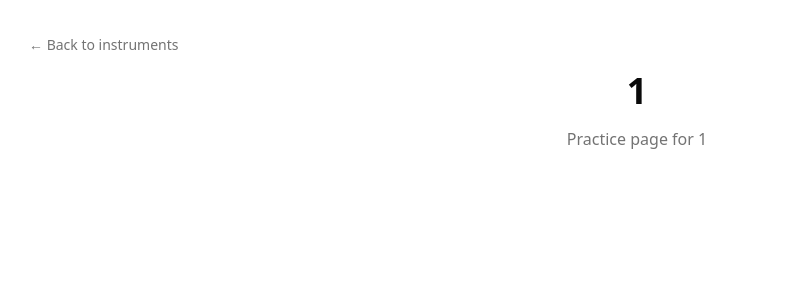
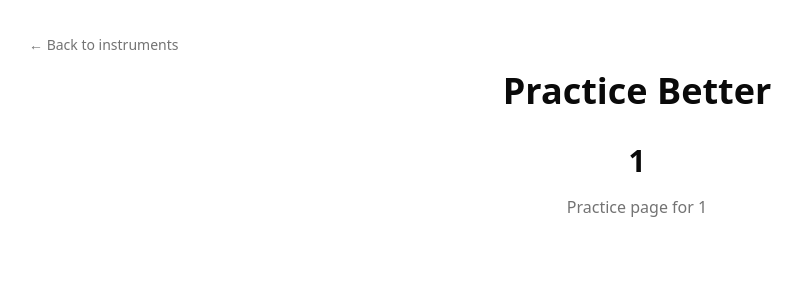
Before and after one commit to calebschoepp/practice, a React (Vite) app: page /instruments/1 in a window 1280 px wide. Shown: the top 300 px of the page, without its empty margins (3-805 px from the left). Built offline with nearby package versions, Linux system fonts and the light colour scheme.

Commit message:
refactor: extract Header component for navigation

```diff
--- /dev/null
+++ b/src/components/Header.tsx
@@ -0,0 +1,23 @@
+import { useNavigate } from "react-router-dom";
+
+interface HeaderProps {
+  showBackButton?: boolean;
+}
+
+export function Header({ showBackButton = false }: HeaderProps) {
+  const navigate = useNavigate();
+
+  return (
+    <header className="mb-8">
+      {showBackButton && (
+        <button
+          onClick={() => navigate("/")}
+          className="mb-4 text-sm text-muted-foreground hover:text-foreground"
+        >
+          ← Back to instruments
+        </button>
+      )}
+      <h1 className="text-4xl font-bold text-center">Practice Better</h1>
+    </header>
+  );
+}
--- a/src/pages/Home.tsx
+++ b/src/pages/Home.tsx
@@ -1,9 +1,10 @@
 import { InstrumentCard } from "@/components/InstrumentCard";
+import { Header } from "@/components/Header";
 
 export function Home() {
   return (
     <div className="container mx-auto p-8">
-      <h1 className="text-4xl font-bold text-center mb-4">Practice Better</h1>
+      <Header />
       <p className="text-center text-muted-foreground mb-8">What are we practicing today?</p>
 
       <div className="grid grid-cols-1 md:grid-cols-2 gap-4 max-w-sm md:max-w-xl mx-auto">
--- a/src/pages/InstrumentPage.tsx
+++ b/src/pages/InstrumentPage.tsx
@@ -1,18 +1,13 @@
-import { useParams, useNavigate } from "react-router-dom";
+import { useParams } from "react-router-dom";
+import { Header } from "@/components/Header";
 
 export function InstrumentPage() {
   const { instrument } = useParams<{ instrument: string }>();
-  const navigate = useNavigate();
 
   return (
     <div className="container mx-auto p-8">
-      <button
-        onClick={() => navigate("/")}
-        className="mb-4 text-sm text-muted-foreground hover:text-foreground"
-      >
-        ← Back to instruments
-      </button>
-      <h1 className="text-4xl font-bold text-center mb-4 capitalize">{instrument}</h1>
+      <Header showBackButton />
+      <h2 className="text-3xl font-semibold text-center mb-4 capitalize">{instrument}</h2>
       <p className="text-center text-muted-foreground">Practice page for {instrument}</p>
     </div>
   );
```
